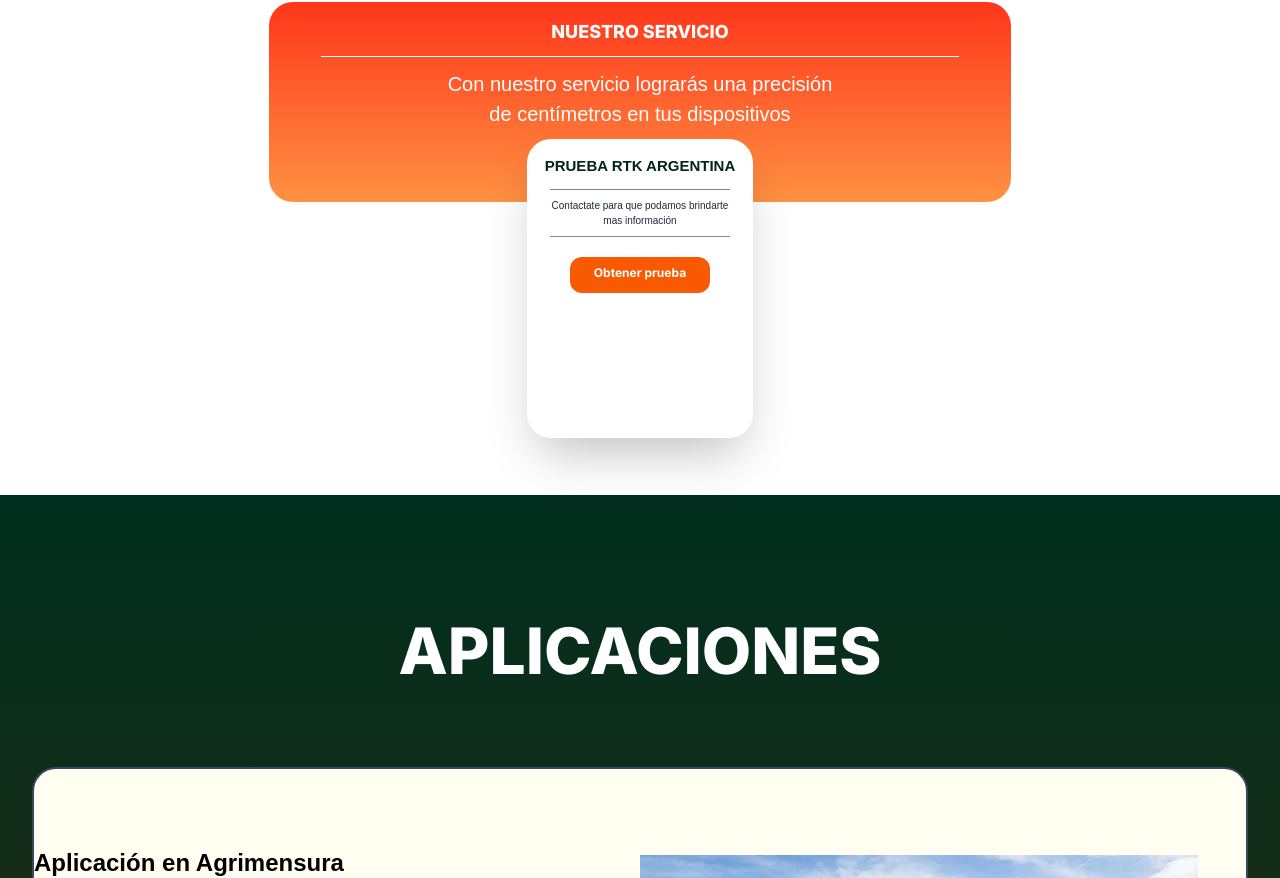
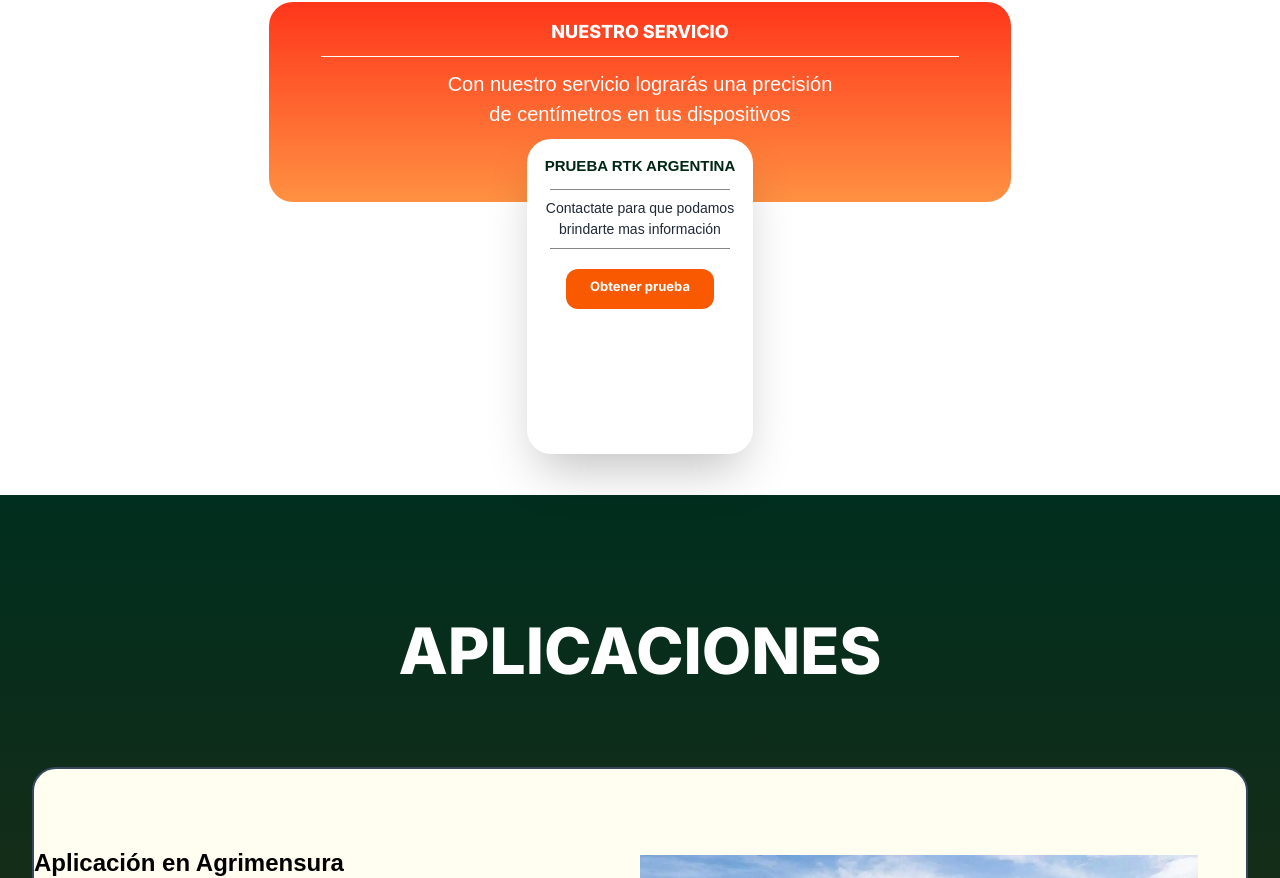
Before and after one commit to Anibal-Quiroz-P5/rtk-argentina-003, a Next.js app: page / in a window 1280 px wide. Shown: the part 871-1749 px from the top of the page. Built offline with nearby package versions, Linux system fonts and the light colour scheme.

Commit message:
fix font and card's size

```diff
--- a/src/app/components/AboutUs.tsx
+++ b/src/app/components/AboutUs.tsx
@@ -29,7 +29,7 @@ const AboutUs = () => {
     <div className=" flex flex-col items-center justify-center mx-auto pt-[55px] lg:pt-[177px]  2xl:pb-[80px]">
       <div
         id="quienes-somos"
-        className="py-[74px] text-[#36485C] lg:text-[18px] bg-gray-100 px-12   border-[3px]  border-[#F95901] rounded-3xl 2xl:w-[898px] 2xl:h-[586px] 2xl:pt-10"
+        className="py-[74px] text-[#36485C] lg:text-[18px] bg-gray-100 px-12   border-[3px]  border-[#F95901] rounded-3xl 2xl:w-[898px] 2xl:h-[586px] pt-10 2xl:pt-10"
       >
         <div className="text-center text-[32px] font-montserrat  font-extrabold text-[#F95901] lg:text-[64px] lg:leading-[72px]  2xl:pt-[0px] 2xl:text-[43px]">
           QUIÉNES SOMOS?
@@ -44,10 +44,10 @@ const AboutUs = () => {
         <div className="lg:pl-[75px] lg:pr-[75px]  ">
           <hr className="border-t-1 border border-[#868686]  " />
         </div>
-        <div className="lg:flex  justify-between gap-[60px] 2xl:pl-[0px] ">
+        <div className="lg:flex  justify-between  2xl:gap-[60px] 2xl:pl-[0px] ">
           <div className="flex-1 ">
-            <div className="  py-[74px] pb-12 text-[#000000] lg:text-[18px] lg:pl-[78px] 2xl:pt-6   2xl:pl-[0px]">
-              <div className="font-rubik font-semibold text-[16px]    2xl:text-[16px]  2xl:p-0 ">
+            <div className="  py-[74px] pb-8 pt-10 text-[#000000] lg:text-[18px] lg:pl-[78px] 2xl:pt-6   2xl:pl-[0px]">
+              <div className="font-rubik font-semibold text-[16px]    2xl:text-[16px] 2xl:p-0 ">
                 ¿Cómo nace RTK Argentina?
               </div>
 
--- a/src/app/components/CorreoContact.tsx
+++ b/src/app/components/CorreoContact.tsx
@@ -298,12 +298,12 @@ const CorreoContact = () => {
         visible={alertVisible}
         onClose={() => setAlertVisible(false)}
       />
-      <div id="contacto" className="bg-[purple-100] pt-14 pb-14">
-        <div className="mx-auto  px-6   lg:px-8 bg-[#E3F6E7] 2xl:w-[898px] 2xl:h-[614px] ">
+      <div id="contacto" className="bg-[purple-100] 2xl:pt-14 2xl:pb-14">
+        <div className="mx-auto  px-6   lg:px-8 bg-[#E3F6E7] 2xl:w-[898px] h-[636px] 2xl:h-[682px] ">
 
 
           <div className=" text-center  ">
-            <h2 className=" font-monserrat font-extrabold text-[#111827] text-[16px] 2xl:pt-[16px]">
+            <h2 className=" font-monserrat font-extrabold text-[#111827] text-[16px] pt-10 2xl:pt-[56px]">
               CONTACTO
             </h2>
             <p className=" lg:text-[18px]  text-[#111827]  font-inter font-regular text-[16px] 2xl:text-[16px]   2xl:pt-[10px]">
@@ -390,7 +390,7 @@ const CorreoContact = () => {
               </div>
               <div className="flex gap-x-4 sm:col-span-2"></div>
             </div>
-            <div className="flex justify-center mt-10">
+            <div className="flex justify-center mt-6 2xl:mt-10">
               <button
                 type="submit"
                 className="block lg:w-[176px] lg:h-[50px] rounded-md bg-[#F95901] px-3.5 py-2.5 text-center text-[16px] font-semibold text-white shadow-sm hover:bg-[#f3915d] focus-visible:outline focus-visible:outline-2 focus-visible:outline-offset-2 focus-visible:outline-indigo-600"
--- a/src/app/components/Faq.tsx
+++ b/src/app/components/Faq.tsx
@@ -105,7 +105,7 @@ const items = [
 const Faq = () => {
   return (
 
-  <div className='pt-24 '>
+  <div className='pt-[58px] 2xl:pt-24 '>
 
     <div className='flex flex-col items-center justify-center mx-auto w-full py-[48px] bg-gradient-to-b from-custom-orange-end to-custom-orange-start border-[3px]  border-[#F95901] rounded-3xl 2xl:w-[898px] '>
       <div>
@@ -123,7 +123,7 @@ const Faq = () => {
           defaultValue={""}
           collapsible
           /* className='flex flex-col gap-y-4 pl-80 pr-80' */
-          className='flex flex-col gap-y-4 lg:pl-80 lg:pr-80 font-inter font-bold  text-[16px] 2xl:text-[16px]  2xl:p-0'
+          className='flex flex-col gap-y-4 lg:pl-80 lg:pr-80 2xl:pl-[150px] 2xl:pr-[150px] font-inter font-regular  text-[16px] 2xl:text-[16px]  '
         >
           {items.map((item, index) => (
             <div key={index}>
--- a/src/app/components/Hero.tsx
+++ b/src/app/components/Hero.tsx
@@ -268,7 +268,7 @@ const Hero = () => {
             NUESTRO SERVICIO
           </h3>
           <hr className="border-t-1 border-white 2xl:pt-0 2xl:mx-64 pb-3 2xl:pb-0 2xl:my-5 mx-[52px]" />
-          <h5 className="font-rubik 2xl:font-bold pl-[10px] pr-[10px] 2xl:text-[15px] text-[#FFFFFF] text-center text-[13px] lg:text-[20px] ">
+          <h5 className="font-rubik 2xl:font-bold pl-[10px] pr-[10px] 2xl:text-[15px] text-[#FFFFFF] text-center text-[15px] lg:text-[20px] ">
             Con nuestro servicio lograrás una precisión
             <br />
             de centímetros en tus dispositivos
@@ -285,10 +285,8 @@ const Hero = () => {
               <hr className="border-t-0 border border-[#868686] w-[180px] 2xl:w-4/5 " />
 
               <div className="flex flex-col items-center justify-between py-2 px-3 bg-white ">
-                <h1 className="text-gray-800 font-rubik font-regular text-[10px] 2xl:text-[15px] pb-2 2xl:pb-[10px] 2xl:pt-[2px] text-center ">
-                  Contactate para que podamos brindarte
-                  <br />
-                  mas información
+                <h1 className="text-gray-800 font-rubik font-regular text-[14px] 2xl:text-[15px] pb-2 2xl:pb-[10px] 2xl:pt-[2px] text-center ">
+                  Contactate para que podamos brindarte mas información
                 </h1>
 
                 <div className="">
@@ -297,7 +295,7 @@ const Hero = () => {
 
                 <div className="pt-[20px]  ">
                   <button className=" bg-[#F95901]  px-6 py-3 pt-2   rounded-xl  hover:bg-[#f7793f]  ">
-                    <span className="  font-bold font-inter text-xs text-white lg:block">
+                    <span className="  font-bold font-inter text-[13px] text-white lg:block">
                       Obtener prueba
                     </span>
                   </button>
```
